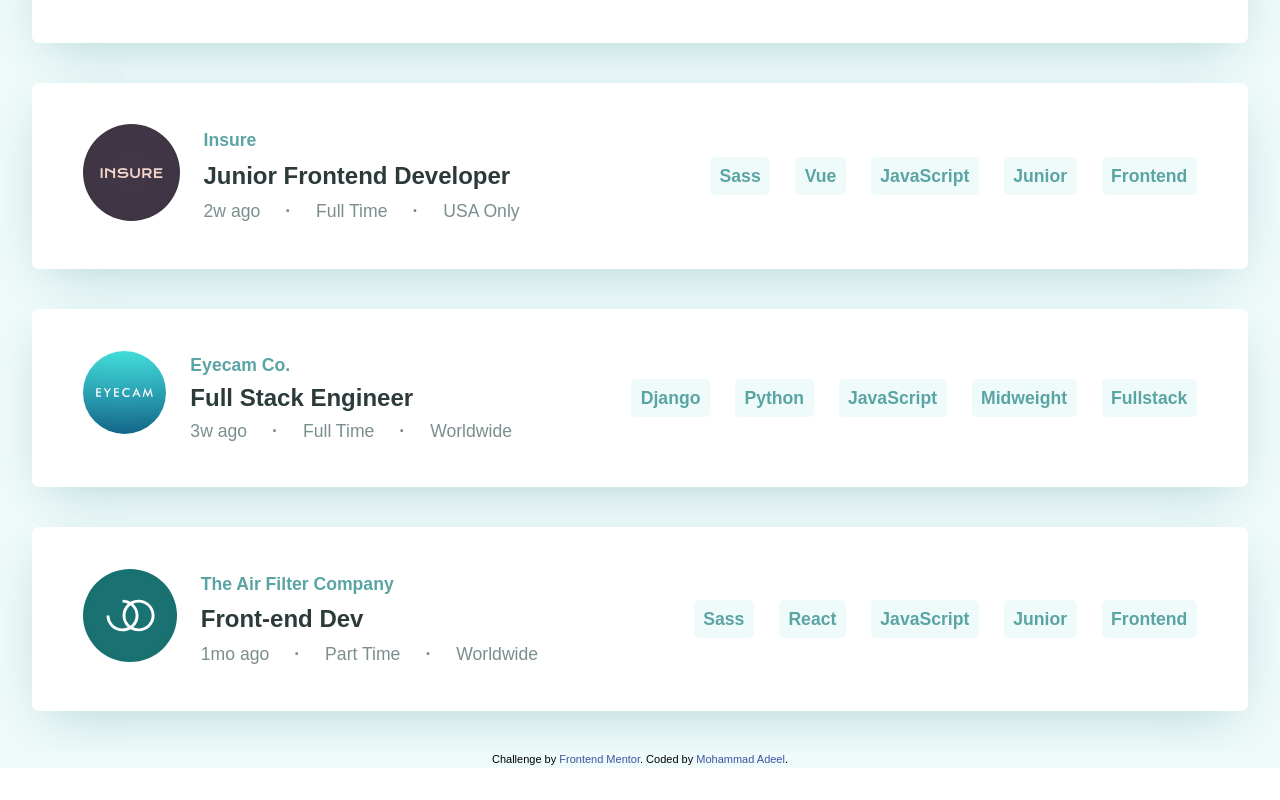
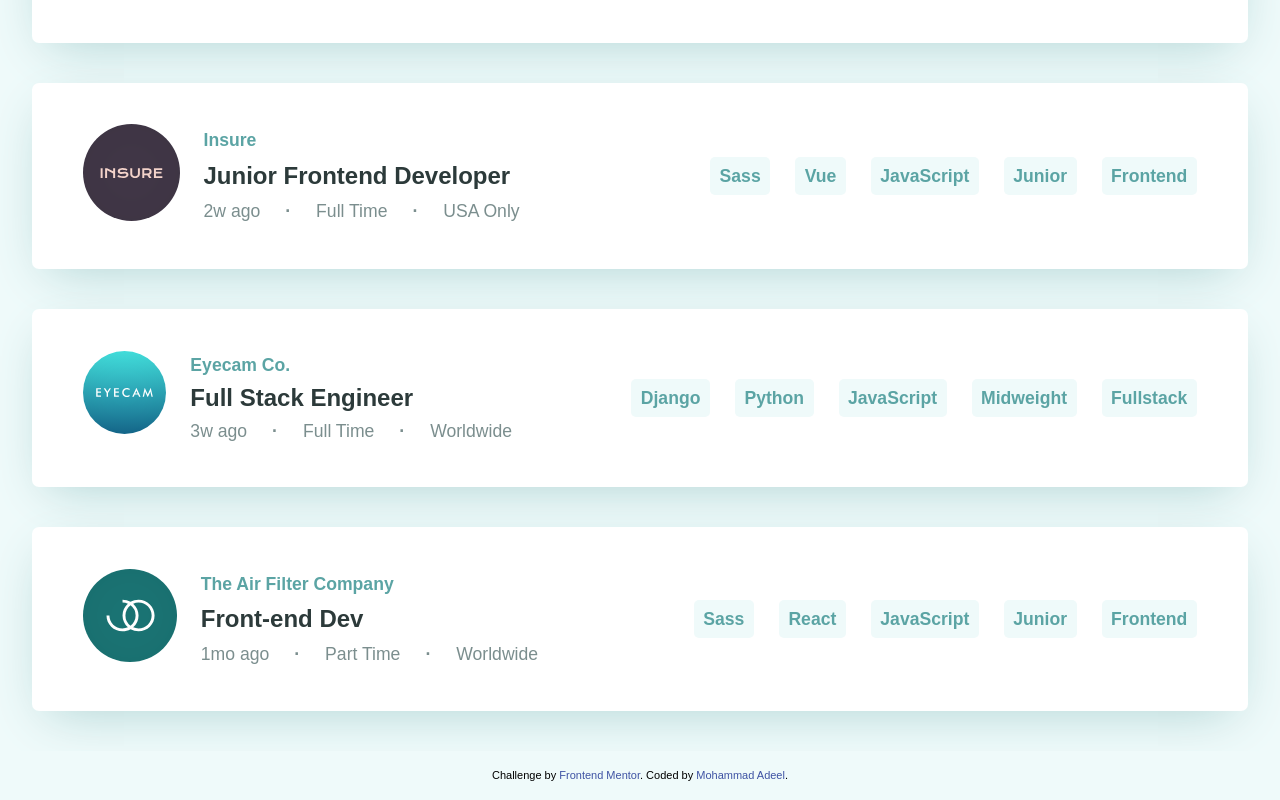
Before and after one commit to AAM77/static-listings-challenge-frontend, a React (Create React App) app: page / in a window 1280 px wide. Shown: the part 1704-2504 px from the top of the page. Built offline with nearby package versions, Linux system fonts and the light colour scheme; a web font is replaced by a local one.

Commit message:
Replace footer margin with padding.

```diff
--- a/src/App.scss
+++ b/src/App.scss
@@ -4,6 +4,12 @@
 
 $roboto: "Roboto", serif;
 $spartan: "Spartan", sans-serif;
+
+$large-desktop: 1440px;
+$small-desktop: 1024px;
+$tablet: 768px;
+$large-phone: 640px;
+$small-phone: 347px;
 
 /* Color Palette */
 
@@ -429,7 +435,7 @@
   background: $light-grayish-cyan-background;
 
   .attribution.footer {
-    margin-bottom: 1rem;
+    padding: 1rem;
   }
 }
 
```
